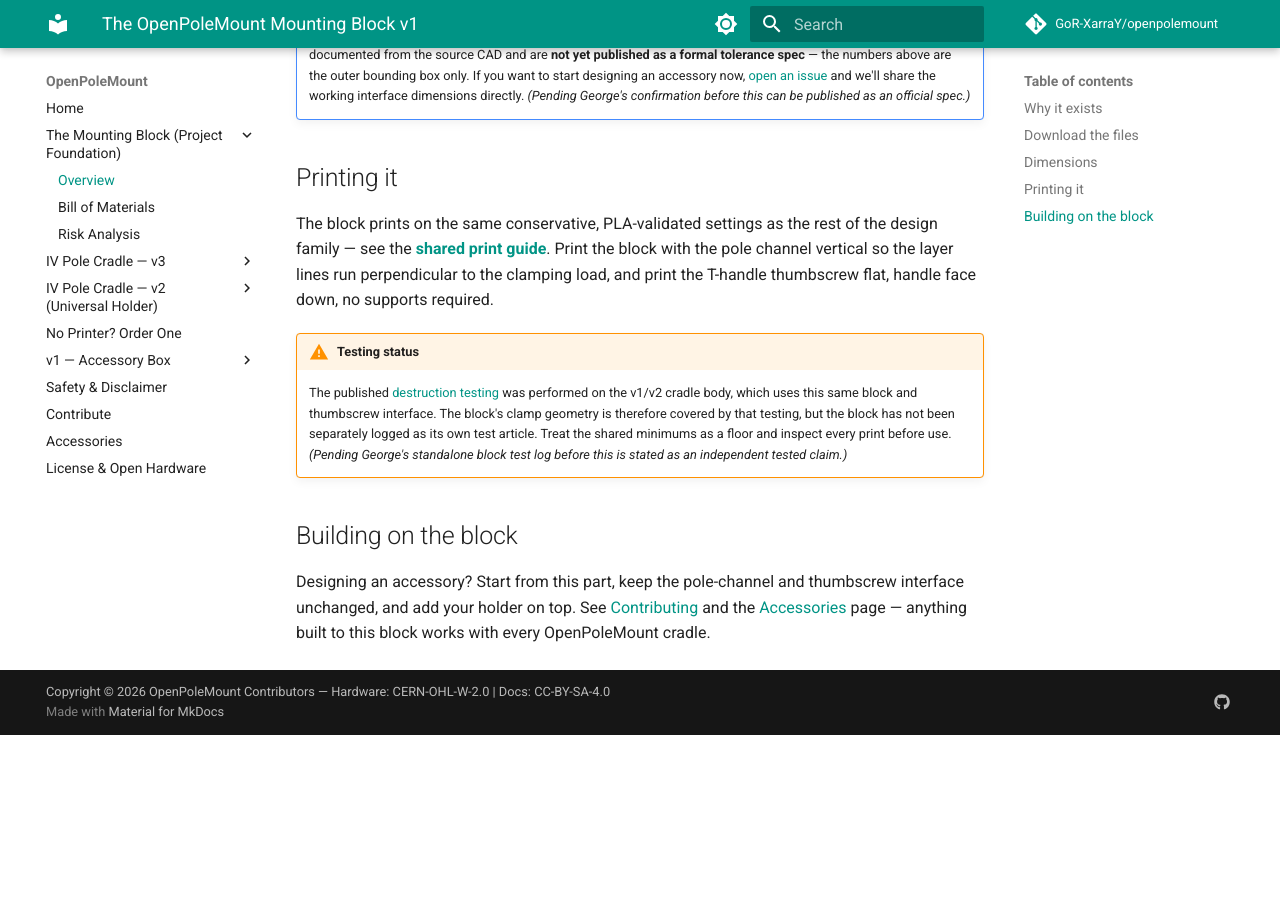
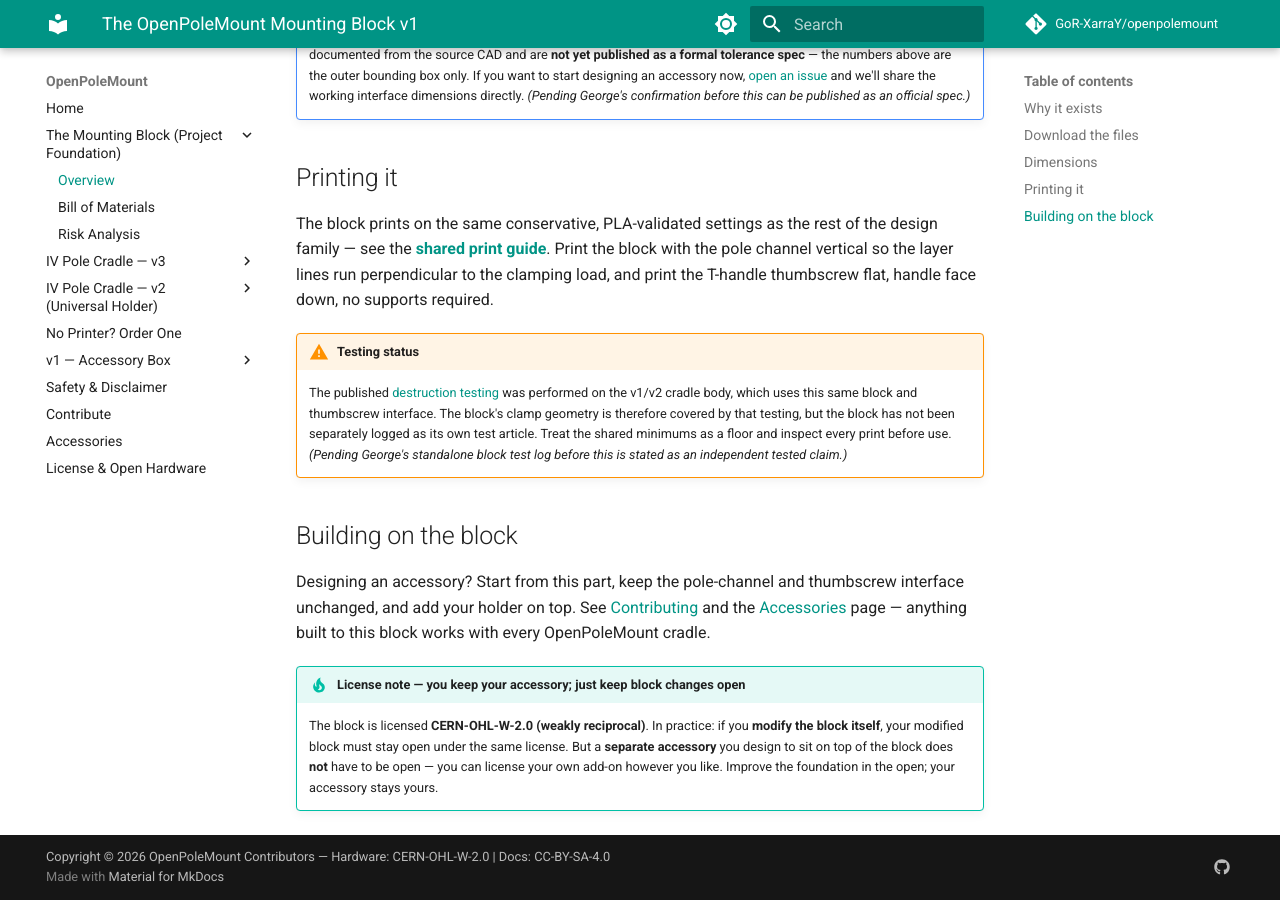
Before and after one commit to GoR-XarraY/openpolemount, an MkDocs documentation site: the page built from docs/mounting-block/index.md, in a window 1280 px wide and 900 px high, scrolled down 2284 px. Built offline with MkDocs 1.6.1 and Material for MkDocs 9.7.7, drawn with Linux system fonts in a browser that asks for light colours; comment, search, counter and statistics services are not loaded; before the commit the page ends 3019 px from its top, so only the background shows below that.

Commit message:
docs: explain weakly-reciprocal license on the mounting-block page
Clarify for accessory builders that CERN-OHL-W-2.0 requires modifications to the
block itself to stay open, but separate accessories built on top of it can be
licensed however the builder chooses.

Co-Authored-By: Claude Opus 4.8 (1M context) <noreply@anthropic.com>

```diff
--- a/docs/mounting-block/index.md
+++ b/docs/mounting-block/index.md
@@ -101,3 +101,10 @@ interface unchanged, and add your holder on top. See
 [Contributing](../contributing.md) and the
 [Accessories](../accessories/index.md) page — anything built to this block works
 with every OpenPoleMount cradle.
+
+!!! tip "License note — you keep your accessory; just keep block changes open"
+    The block is licensed **CERN-OHL-W-2.0 (weakly reciprocal)**. In practice: if
+    you **modify the block itself**, your modified block must stay open under the
+    same license. But a **separate accessory** you design to sit on top of the
+    block does **not** have to be open — you can license your own add-on however
+    you like. Improve the foundation in the open; your accessory stays yours.
```
